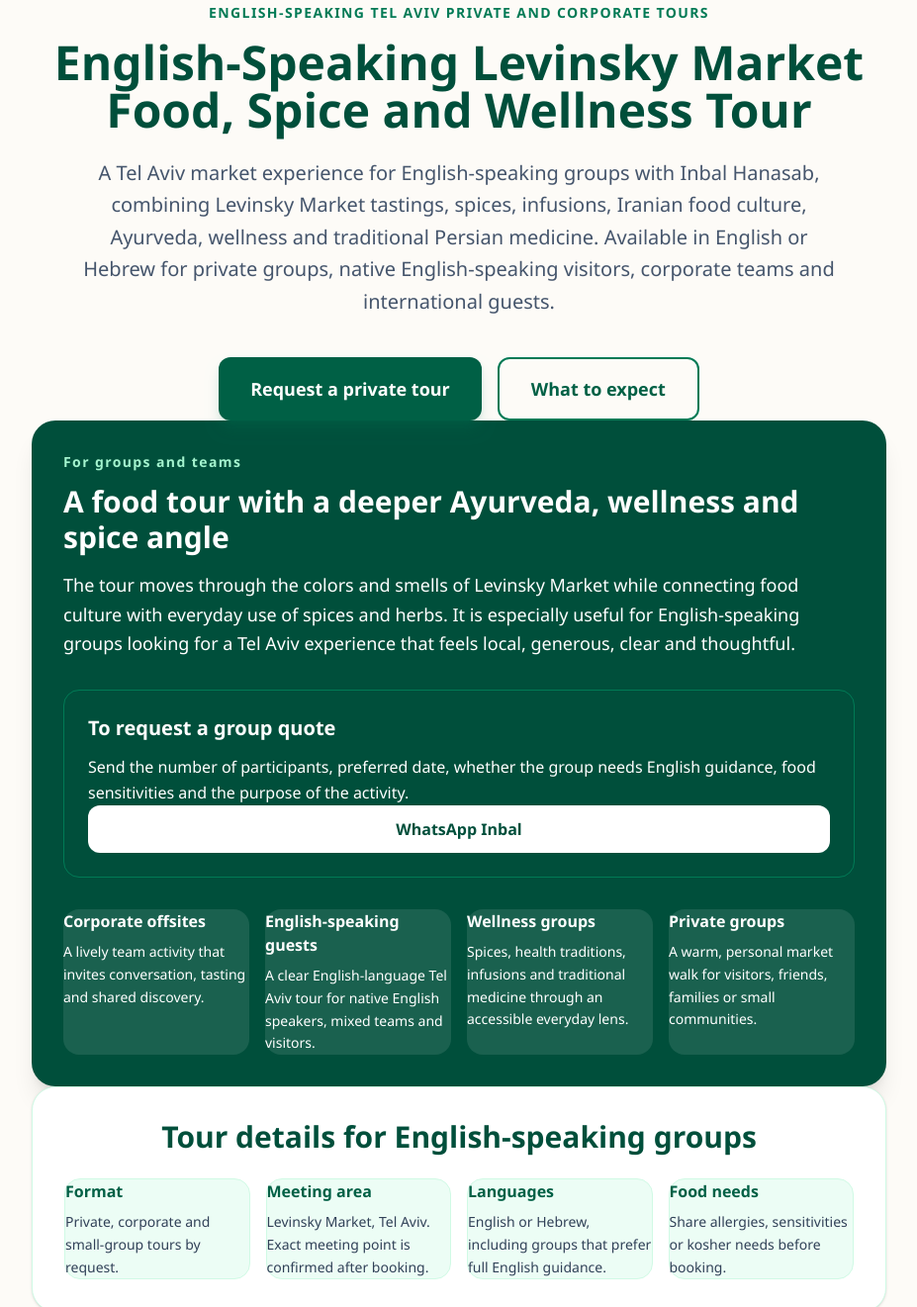
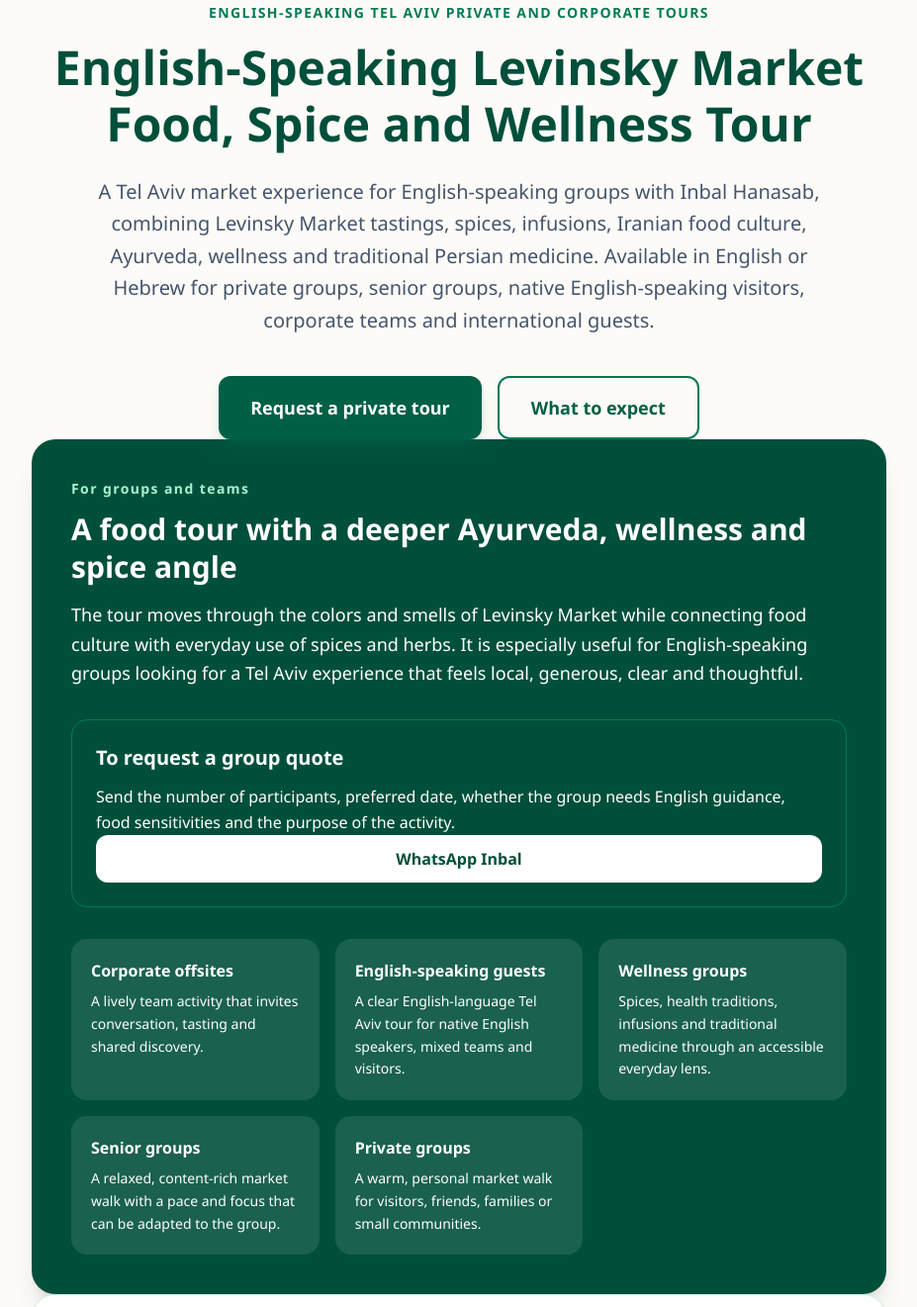
Before and after one commit to SarielGil/inbal-vedica-landing, a website: page levinsky-market-food-tour.html in a window 1280 px wide. Shown: the part 225-1546 px from the top of the page at 99% size, without its empty margins (176-1103 px from the left). Drawn offline with Linux system fonts and the light colour scheme.

Commit message:
Add senior groups to tour audiences

```diff
--- a/levinsky-market-food-tour.html
+++ b/levinsky-market-food-tour.html
@@ -6,7 +6,7 @@
   <meta name="viewport" content="width=device-width, initial-scale=1.0">
   <meta name="robots" content="index, follow, max-image-preview:large">
   <meta name="description"
-    content="English-speaking Levinsky Market food, spice and wellness tour in Tel Aviv for private groups, teams and international visitors.">
+    content="English-speaking Levinsky Market food, spice and wellness tour in Tel Aviv for private groups, senior groups, teams and international visitors.">
   <meta name="keywords"
     content="English-speaking Levinsky Market tour, Tel Aviv food tour in English, Levinsky Market food tour, Ayurveda tour Tel Aviv, wellness tour Tel Aviv, health tour Tel Aviv, spice tour Tel Aviv, herbal medicine tour, private food tour Tel Aviv, corporate food tour Tel Aviv, English-speaking guide Tel Aviv, Iranian food culture, Persian medicine">
   <title>Levinsky Market Food & Wellness Tour in English | VEDICA</title>
@@ -31,6 +31,66 @@
       font-family: 'Assistant', 'Segoe UI', Arial, sans-serif;
       background-color: #fdfbf7;
     }
+
+    .tour-page-title {
+      font-size: 1.875rem;
+      line-height: 1.2;
+    }
+
+    .tour-page-lead {
+      font-size: 1.125rem;
+    }
+
+    .tour-feature-panel {
+      padding: 1.5rem;
+    }
+
+    .tour-feature-title {
+      font-size: 1.5rem;
+      line-height: 1.25;
+    }
+
+    .tour-feature-copy {
+      font-size: 1rem;
+    }
+
+    .tour-quote-box {
+      padding: 1.25rem;
+    }
+
+    .tour-audience-card {
+      padding: 1rem;
+    }
+
+    @media (min-width: 48rem) {
+      .tour-page-title {
+        font-size: 3rem;
+      }
+
+      .tour-page-lead {
+        font-size: 1.25rem;
+      }
+
+      .tour-feature-panel {
+        padding: 2.5rem;
+      }
+
+      .tour-feature-title {
+        font-size: 1.875rem;
+      }
+
+      .tour-feature-copy {
+        font-size: 1.125rem;
+      }
+
+      .tour-quote-box {
+        padding: 1.5rem;
+      }
+
+      .tour-audience-card {
+        padding: 1.25rem;
+      }
+    }
   </style>
   <link rel="icon" href="assets/logo.webp" type="image/jpeg">
   <script type="application/ld+json">
@@ -40,7 +100,7 @@
       "@type": "Service",
       "name": "English-speaking Levinsky Market food, spice and wellness tour in Tel Aviv",
       "serviceType": "English-speaking food tour, private food tour, corporate food tour, Ayurveda tour, wellness tour, health-focused spice tour, herbal medicine tour",
-      "description": "A private or group food, spice and wellness tour in Levinsky Market, Tel Aviv, led by Inbal Hanasab. The tour is designed for English-speaking groups and connects tastings, spices, herbal medicine, Ayurveda, Persian medicine, health-focused market stories and Iranian food culture.",
+      "description": "A private or group food, spice and wellness tour in Levinsky Market, Tel Aviv, led by Inbal Hanasab. The tour is designed for English-speaking groups, senior groups and private groups, and connects tastings, spices, herbal medicine, Ayurveda, Persian medicine, health-focused market stories and Iranian food culture.",
       "provider": {
         "@type": "Person",
         "name": "Inbal Hanasab",
@@ -52,7 +112,7 @@
       },
       "audience": {
         "@type": "Audience",
-        "audienceType": "English-speaking groups, native English-speaking visitors, private groups, corporate teams, international guests, visitors to Tel Aviv, wellness groups, health-focused groups and food lovers"
+        "audienceType": "English-speaking groups, native English-speaking visitors, private groups, senior groups, corporate teams, international guests, visitors to Tel Aviv, wellness groups, health-focused groups and food lovers"
       },
       "availableLanguage": ["English", "Hebrew"],
       "url": "https://vedica-ayurveda.co.il/levinsky-market-food-tour.html"
@@ -82,7 +142,7 @@
           "name": "Who is the tour for?",
           "acceptedAnswer": {
             "@type": "Answer",
-            "text": "The tour is suitable for English-speaking groups, private groups, corporate teams, offsites, client hosting, international visitors, wellness groups, health-focused groups and curious food lovers."
+            "text": "The tour is suitable for English-speaking groups, private groups, senior groups, corporate teams, offsites, client hosting, international visitors, wellness groups, health-focused groups and curious food lovers."
           }
         },
         {
@@ -153,9 +213,9 @@
 
     <section class="text-center">
       <p class="mb-4 text-sm font-bold uppercase tracking-widest text-emerald-700">English-speaking Tel Aviv private and corporate tours</p>
-      <h1 class="text-4xl font-bold text-emerald-900 mb-6 md:text-5xl">English-Speaking Levinsky Market Food, Spice and Wellness Tour</h1>
-      <p class="text-xl text-slate-600 leading-relaxed max-w-3xl mx-auto mb-10">
-        A Tel Aviv market experience for English-speaking groups with Inbal Hanasab, combining Levinsky Market tastings, spices, infusions, Iranian food culture, Ayurveda, wellness and traditional Persian medicine. Available in English or Hebrew for private groups, native English-speaking visitors, corporate teams and international guests.
+      <h1 class="tour-page-title text-3xl font-bold text-emerald-900 mb-6">English-Speaking Levinsky Market Food, Spice and Wellness Tour</h1>
+      <p class="tour-page-lead text-lg text-slate-600 leading-relaxed max-w-3xl mx-auto mb-10">
+        A Tel Aviv market experience for English-speaking groups with Inbal Hanasab, combining Levinsky Market tastings, spices, infusions, Iranian food culture, Ayurveda, wellness and traditional Persian medicine. Available in English or Hebrew for private groups, senior groups, native English-speaking visitors, corporate teams and international guests.
       </p>
       <div class="flex flex-col gap-4 justify-center sm:flex-row">
         <a href="https://wa.me/972545774407"
@@ -165,35 +225,39 @@
       </div>
     </section>
 
-    <section class="mt-14 rounded-3xl bg-emerald-900 p-8 text-white shadow-xl md:p-10">
+    <section class="tour-feature-panel mt-14 rounded-3xl bg-emerald-900 p-6 text-white shadow-xl">
       <div class="grid gap-8 md:grid-cols-[1.1fr_0.9fr] md:items-center">
         <div>
           <p class="mb-3 text-sm font-bold tracking-widest text-emerald-200">For groups and teams</p>
-          <h2 class="mb-4 text-3xl font-bold">A food tour with a deeper Ayurveda, wellness and spice angle</h2>
-          <p class="text-lg leading-relaxed text-emerald-50">
+          <h2 class="tour-feature-title mb-4 text-2xl font-bold">A food tour with a deeper Ayurveda, wellness and spice angle</h2>
+          <p class="tour-feature-copy text-base leading-relaxed text-emerald-50">
             The tour moves through the colors and smells of Levinsky Market while connecting food culture with everyday use of spices and herbs. It is especially useful for English-speaking groups looking for a Tel Aviv experience that feels local, generous, clear and thoughtful.
           </p>
         </div>
-        <div class="rounded-2xl border border-emerald-700 bg-emerald-800/70 p-6">
+        <div class="tour-quote-box rounded-2xl border border-emerald-700 bg-emerald-800/70 p-5">
           <h3 class="mb-3 text-xl font-bold">To request a group quote</h3>
           <p class="mb-5 leading-relaxed text-emerald-50">Send the number of participants, preferred date, whether the group needs English guidance, food sensitivities and the purpose of the activity.</p>
           <a href="https://wa.me/972545774407" class="inline-flex w-full items-center justify-center rounded-xl bg-white px-6 py-3 text-center font-bold text-emerald-900 transition hover:bg-emerald-50">WhatsApp Inbal</a>
         </div>
       </div>
-      <div class="mt-8 grid gap-4 md:grid-cols-4">
-        <article class="rounded-2xl bg-white/10 p-5">
+      <div class="mt-8 grid gap-4 md:grid-cols-2 lg:grid-cols-3">
+        <article class="tour-audience-card rounded-2xl bg-white/10 p-4">
           <h3 class="mb-2 font-bold">Corporate offsites</h3>
           <p class="text-sm leading-relaxed text-emerald-50">A lively team activity that invites conversation, tasting and shared discovery.</p>
         </article>
-        <article class="rounded-2xl bg-white/10 p-5">
+        <article class="tour-audience-card rounded-2xl bg-white/10 p-4">
           <h3 class="mb-2 font-bold">English-speaking guests</h3>
           <p class="text-sm leading-relaxed text-emerald-50">A clear English-language Tel Aviv tour for native English speakers, mixed teams and visitors.</p>
         </article>
-        <article class="rounded-2xl bg-white/10 p-5">
+        <article class="tour-audience-card rounded-2xl bg-white/10 p-4">
           <h3 class="mb-2 font-bold">Wellness groups</h3>
           <p class="text-sm leading-relaxed text-emerald-50">Spices, health traditions, infusions and traditional medicine through an accessible everyday lens.</p>
         </article>
-        <article class="rounded-2xl bg-white/10 p-5">
+        <article class="tour-audience-card rounded-2xl bg-white/10 p-4">
+          <h3 class="mb-2 font-bold">Senior groups</h3>
+          <p class="text-sm leading-relaxed text-emerald-50">A relaxed, content-rich market walk with a pace and focus that can be adapted to the group.</p>
+        </article>
+        <article class="tour-audience-card rounded-2xl bg-white/10 p-4">
           <h3 class="mb-2 font-bold">Private groups</h3>
           <p class="text-sm leading-relaxed text-emerald-50">A warm, personal market walk for visitors, friends, families or small communities.</p>
         </article>
@@ -257,7 +321,7 @@
             The tour can include tastings, an Ayurvedic infusion, stories from Iranian and Indian food culture, and practical ideas for using spices and herbs at home in a grounded, non-medical way.
           </p>
           <p class="mb-6 text-lg leading-relaxed text-slate-600">
-            It works well as a private food tour, a corporate team activity, client hosting, an educational wellness session, an Ayurveda tour or a cultural experience for English-speaking guests visiting Tel Aviv.
+            It works well as a private food tour, a corporate team activity, senior group activity, client hosting, an educational wellness session, an Ayurveda tour or a cultural experience for English-speaking guests visiting Tel Aviv.
           </p>
           <div class="grid gap-4 text-slate-700 md:grid-cols-2">
             <div class="rounded-xl border border-emerald-100 bg-emerald-50 p-4">
@@ -315,7 +379,7 @@
         </div>
         <div>
           <h3 class="text-xl font-bold text-emerald-800">Who is the tour for?</h3>
-          <p class="mt-2 leading-relaxed">English-speaking groups, private groups, corporate teams, offsites, client hosting, international visitors, wellness groups, health-focused groups and curious food lovers.</p>
+          <p class="mt-2 leading-relaxed">English-speaking groups, private groups, senior groups, corporate teams, offsites, client hosting, international visitors, wellness groups, health-focused groups and curious food lovers.</p>
         </div>
         <div>
           <h3 class="text-xl font-bold text-emerald-800">Can the tour work for native English-speaking groups?</h3>
```
Also changed, not shown: index.html (+1 -1 lines), tours.html (+82 -18 lines).
